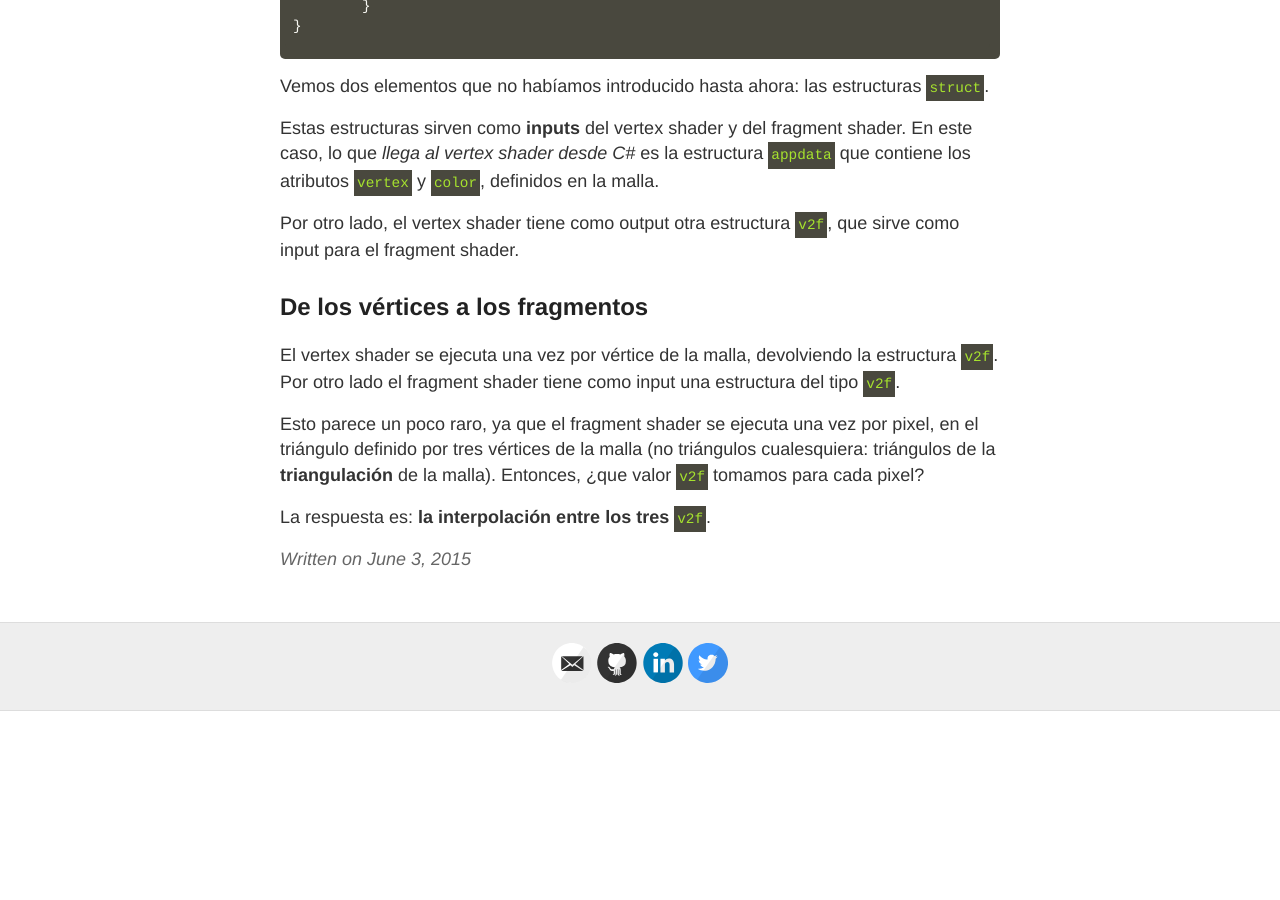
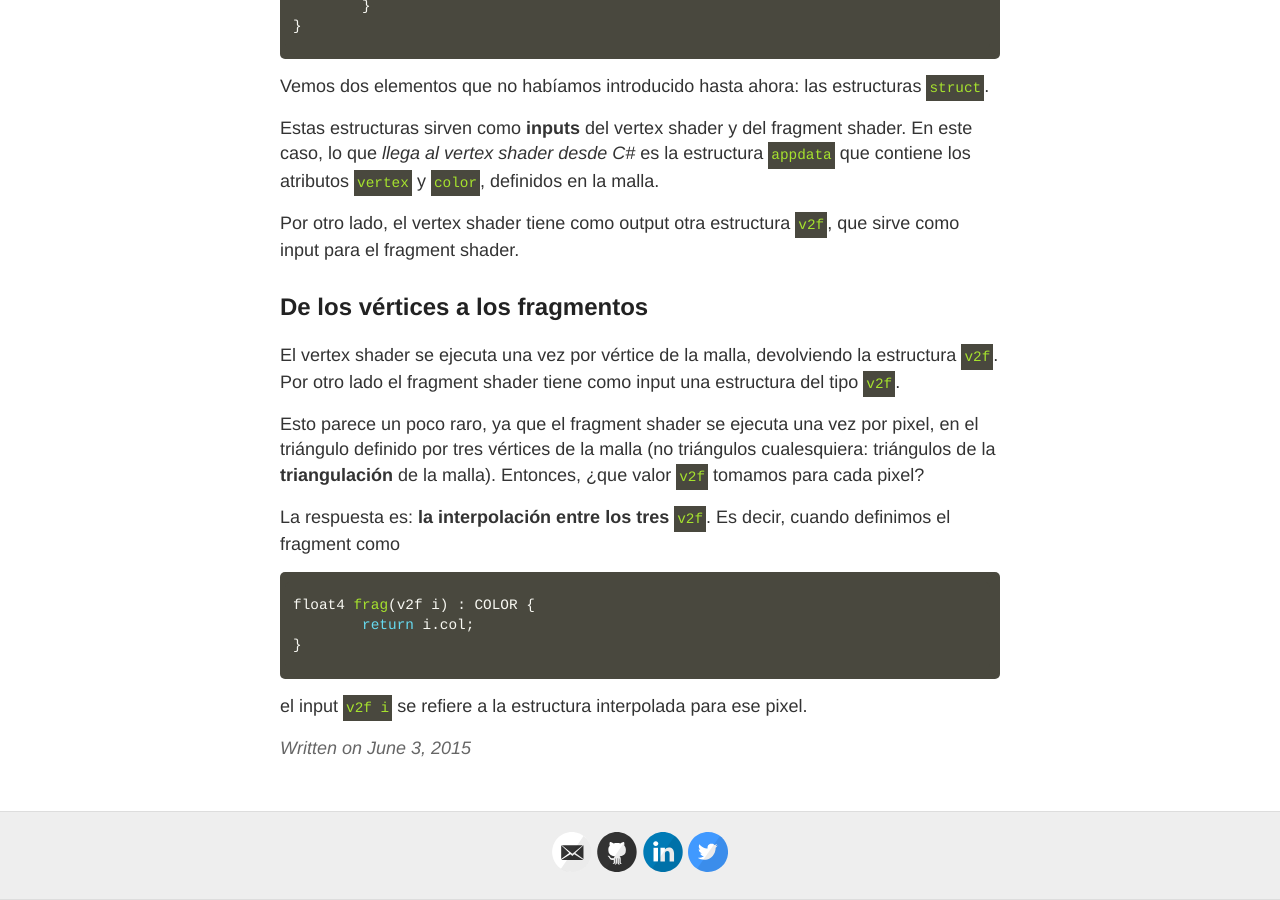
Before and after one commit to josemorval/UnityArchive, a Jekyll site: the page built from _posts/2015-06-03-distintasmaneras.md, in a window 1280 px wide and 900 px high, scrolled down 1560 px. Built offline with Jekyll 4.4.1, drawn with Linux system fonts in a browser that asks for light colours; nearby versions of some CDN libraries; Markdown is read by kramdown in place of the engine named in the settings; before the commit the page ends 2271 px from its top, so only the background shows below that.

Commit message:
Updated 2015-06-03-distintasmaneras.md

````diff
--- a/_posts/2015-06-03-distintasmaneras.md
+++ b/_posts/2015-06-03-distintasmaneras.md
@@ -81,4 +81,12 @@ El vertex shader se ejecuta una vez por vértice de la malla, devolviendo la est
 
 Esto parece un poco raro, ya que el fragment shader se ejecuta una vez por pixel, en el triángulo definido por tres vértices de la malla (no triángulos cualesquiera: triángulos de la **triangulación** de la malla). Entonces, ¿que valor ```v2f``` tomamos para cada pixel?
 
-La respuesta es: **la interpolación entre los tres** ```v2f```.
+La respuesta es: **la interpolación entre los tres** ```v2f```. Es decir, cuando definimos el fragment como
+
+```csharp
+float4 frag(v2f i) : COLOR {
+	return i.col;
+}
+```
+
+el input ```v2f i``` se refiere a la estructura interpolada para ese pixel.
````
